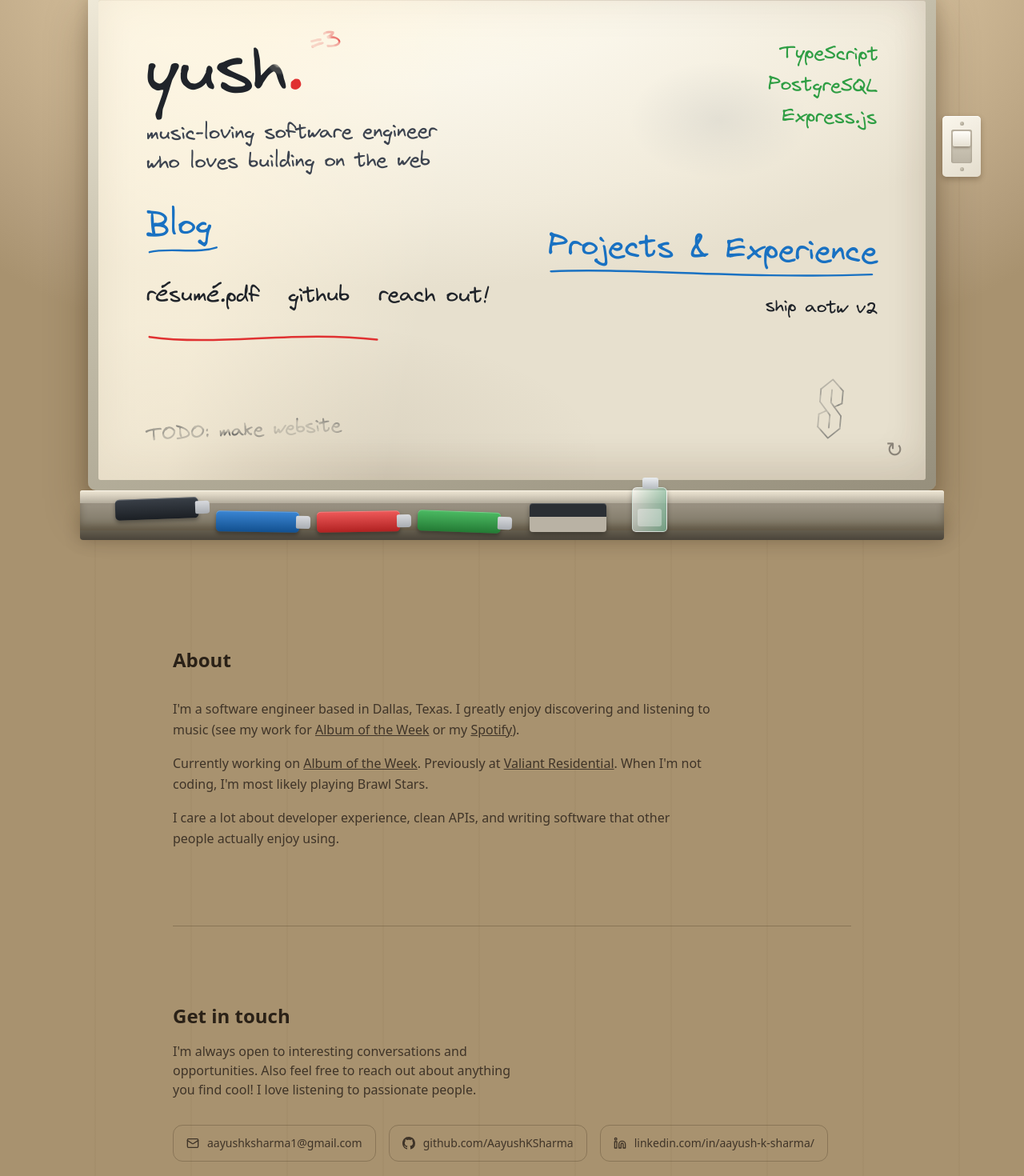
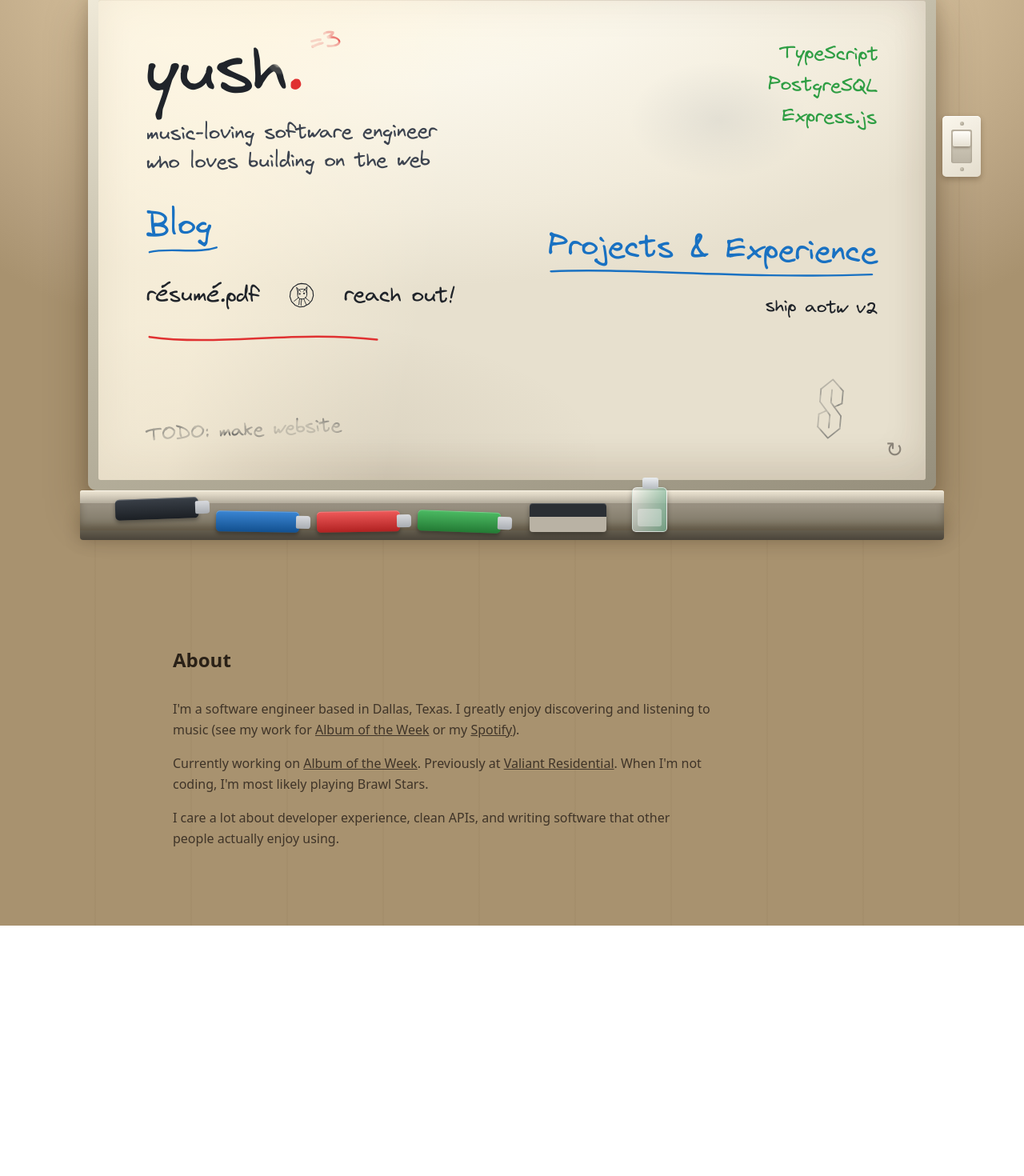
Before and after one commit to AayushKSharma/PortfolioWebsite, a Next.js app: page / in a window 1280 px wide. Shown: the part 65-1535 px from the top of the page at 80% size. After the commit the page ends 1222 px from the top, so only its background shows below. Built offline with nearby package versions, Linux system fonts and the light colour scheme.

Commit message:
whiteboard changes haha

```diff
--- a/app/page.tsx
+++ b/app/page.tsx
@@ -1,6 +1,5 @@
 import WhiteboardHero from "@/components/sections/WhiteboardHero"
 import About from "@/components/sections/About"
-import Contact from "@/components/sections/Contact"
 
 export default function Home() {
   return (
@@ -8,7 +7,6 @@ export default function Home() {
       <WhiteboardHero />
       <main className="max-w-4xl mx-auto px-4 sm:px-6">
         <About />
-        <Contact />
       </main>
     </>
   )
--- a/components/sections/Contact.tsx
+++ /dev/null
@@ -1,66 +0,0 @@
-"use client"
-
-import { motion } from "framer-motion"
-import { useInView } from "framer-motion"
-import { useRef } from "react"
-import { Linkedin, Mail } from "lucide-react"
-import GithubIcon from "@/components/ui/GithubIcon"
-
-const links = [
-  {
-    label: "Email",
-    href: "mailto:aayushksharma1@gmail.com",
-    icon: Mail,
-    display: "aayushksharma1@gmail.com",
-  },
-  {
-    label: "GitHub",
-    href: "https://github.com/AayushKSharma",
-    icon: GithubIcon,
-    display: "github.com/AayushKSharma",
-  },
-  {
-    label: "LinkedIn",
-    href: "https://www.linkedin.com/in/aayush-k-sharma/",
-    icon: Linkedin,
-    display: "linkedin.com/in/aayush-k-sharma/",
-  },
-]
-
-export default function Contact() {
-  const ref = useRef<HTMLElement>(null)
-  const inView = useInView(ref, { once: true, margin: "-80px" })
-
-  return (
-    <section ref={ref} id="contact" className="py-24 border-t border-[rgba(58,44,26,.28)] dark:border-[rgba(236,231,218,.28)]">
-      <motion.div
-        initial={{ opacity: 0, y: 32 }}
-        animate={inView ? { opacity: 1, y: 0 } : {}}
-        transition={{ duration: 0.6, ease: "easeOut" }}
-      >
-        <h2 className="text-2xl font-bold text-[#2a2117] dark:text-[#ece7da] mb-4">
-          Get in touch
-        </h2>
-        <p className="text-[#3f3428] dark:text-[#b9b2a3] mb-8 max-w-md">
-          I&apos;m always open to interesting conversations and opportunities. Also feel free to reach out about anything you find cool! I love listening to passionate people.
-        </p>
-        <div className="flex flex-col sm:flex-row gap-4">
-
-
-          {links.map(({ label, href, icon: Icon, display }) => (
-            <a
-              key={label}
-              href={href}
-              target={href.startsWith("mailto") ? undefined : "_blank"}
-              rel="noopener noreferrer"
-              className="inline-flex items-center gap-2.5 px-4 py-3 rounded-xl border border-[rgba(58,44,26,.28)] dark:border-[rgba(236,231,218,.28)] text-[#3f3428] dark:text-[#b9b2a3] hover:text-[#2a2117] dark:hover:text-[#ece7da] hover:border-[rgba(58,44,26,.55)] dark:hover:border-[rgba(236,231,218,.55)] transition-colors text-sm"
-            >
-              <Icon size={16} />
-              {display}
-            </a>
-          ))}
-        </div>
-      </motion.div>
-    </section>
-  )
-}
--- a/components/sections/WhiteboardHero.tsx
+++ b/components/sections/WhiteboardHero.tsx
@@ -527,7 +527,9 @@ export default function WhiteboardHero() {
                 </div>
                 <div style={{ display: "flex", gap: 36, flexWrap: "wrap", marginTop: 8 }}>
                   <a className="wb-link" href="/files/Aayush-Kumar-Sharma_Resume.pdf" target="_blank" rel="noopener noreferrer" style={{ ...navLink, fontSize: 27, color: ink(INK.black), transform: "rotate(.8deg)" }}>résumé.pdf</a>
-                  <a className="wb-link" href="https://github.com/AayushKSharma" target="_blank" rel="noopener noreferrer" style={{ ...navLink, fontSize: 27, color: ink(INK.black), transform: "rotate(-1.4deg)" }}>github</a>
+                  <a className="wb-link" href="https://github.com/AayushKSharma" target="_blank" rel="noopener noreferrer" aria-label="GitHub" style={{ ...navLink, color: ink(INK.black), transform: "rotate(-1.4deg)", display: "inline-flex", alignItems: "center", lineHeight: 1 }}>
+                    <SketchGithub color={ink(INK.black)} />
+                  </a>
                   <a className="wb-link" href="mailto:aayushksharma1@gmail.com" style={{ ...navLink, fontSize: 27, color: ink(INK.black), transform: "rotate(.8deg)" }}>reach out!</a>
                 </div>
                 <svg viewBox="0 0 300 26" preserveAspectRatio="none" style={{ display: "block", width: 296, height: 22, overflow: "visible" }}>
@@ -632,6 +634,36 @@ export default function WhiteboardHero() {
   )
 }
 
+function SketchGithub({ color }: { color: string }) {
+  return (
+    <svg
+      viewBox="0 0 72 72"
+      width={34}
+      height={34}
+      aria-hidden
+      style={{ display: "block", overflow: "visible" }}
+    >
+      <g fill="none" stroke={color} strokeWidth="2.4" strokeLinecap="round" strokeLinejoin="round">
+        <path d="M36 5 L49 7 L59 15 L66 26 L67 38 L63 50 L54 60 L42 66 L30 67 L18 62 L9 52 L5 39 L7 26 L15 14 L26 7 Z" />
+      </g>
+      <g fill="none" stroke={color} strokeWidth="2.05" strokeLinecap="round" strokeLinejoin="round">
+        <path d="M27 29 L23 15 L34 26" />
+        <path d="M41 26 L51 14 L49 30" />
+        <path d="M26 32 C 24 24, 30 20, 36 20 C 45 19, 52 25, 50 34 C 50 42, 44 47, 36 46 C 27 46, 24 39, 26 32 Z" />
+        <path d="M31 45 C 28 52, 30 58, 28 61" />
+        <path d="M36 46 C 35 54, 33 60, 34 63" />
+        <path d="M41 45 C 44 52, 46 58, 48 61" />
+        <path d="M45 42 C 50 47, 54 50, 56 52" />
+        <path d="M28 42 C 23 46, 19 49, 16 51" />
+      </g>
+      <g fill={color}>
+        <ellipse cx="31.2" cy="32.4" rx="2.1" ry="2.5" />
+        <ellipse cx="42.6" cy="31.2" rx="2.4" ry="2.05" />
+      </g>
+    </svg>
+  )
+}
+
 function CoolS({ color }: { color: string }) {
   return (
     <svg
```
